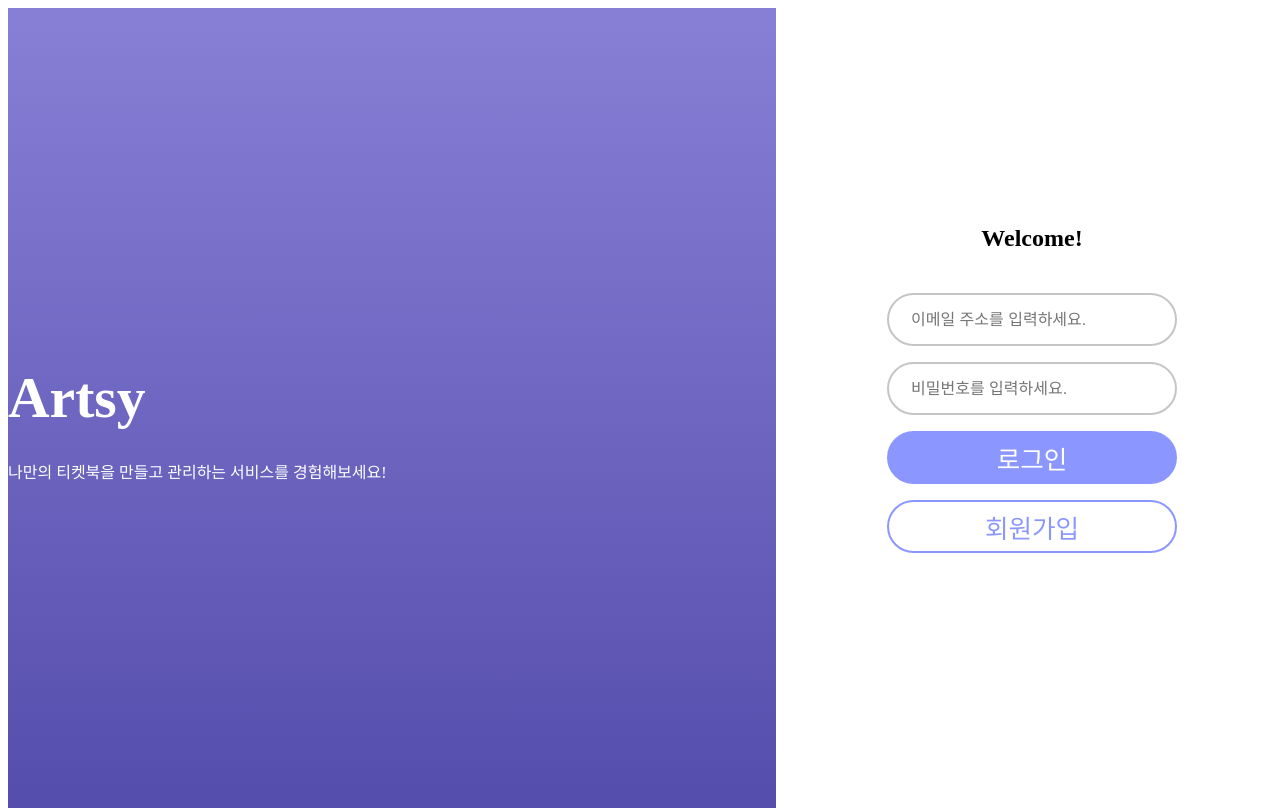
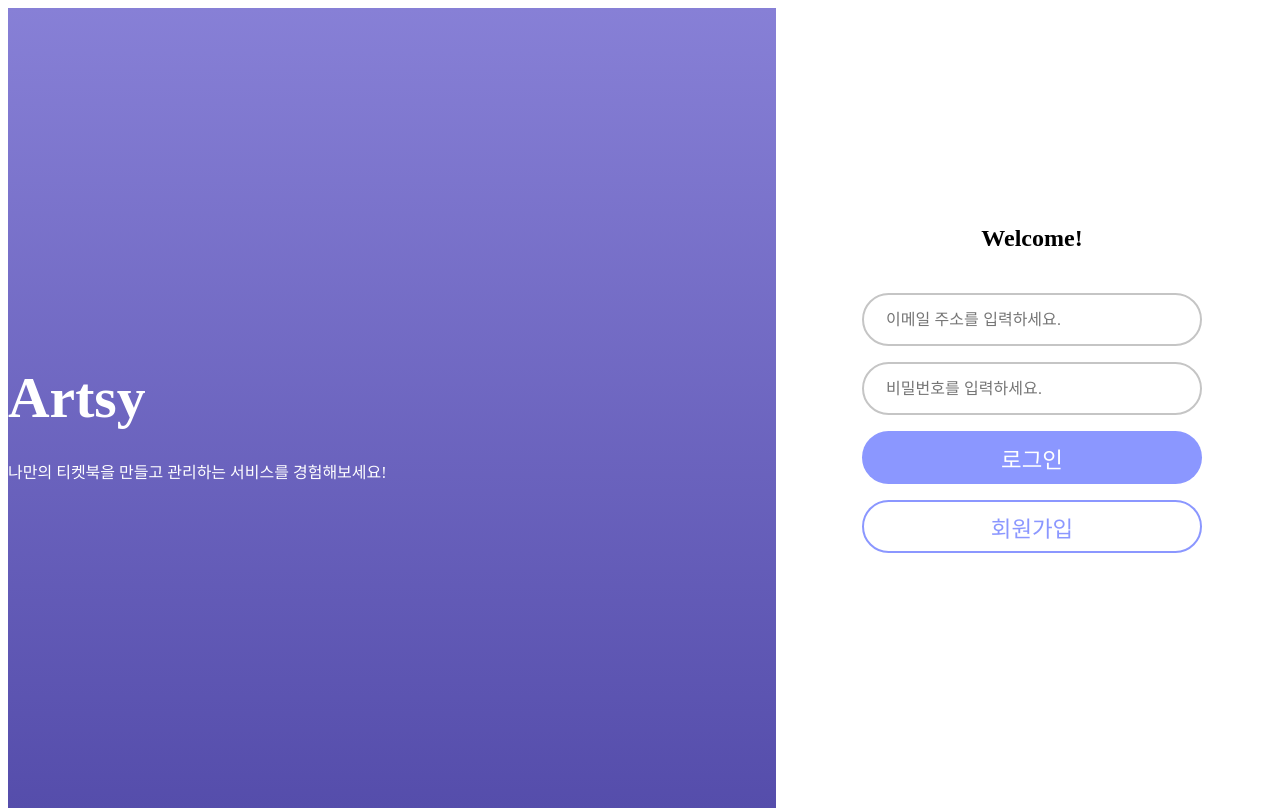
Before and after one commit to seohyun-song/Artsy, a React (Vite) app: page /signin in a window 1280 px wide. Built offline with nearby package versions, Linux system fonts and the light colour scheme.

Commit message:
Feat. SignIn에 적용된 레이아웃을 SplitLayout 컴포넌트로 분리

```diff
--- /dev/null
+++ b/src/components/SplitLayout/SplitLayout.jsx
@@ -0,0 +1,12 @@
+import * as S from './SplitLayout.styles';
+
+const SplitLayout = ({ children, leftCss, rightCss }) => {
+    return (
+        <S.Background>
+            <S.Left $css={leftCss} />
+            {children}
+            <S.Right $css={rightCss} />
+        </S.Background>
+    );
+};
+export default SplitLayout;
--- /dev/null
+++ b/src/components/SplitLayout/SplitLayout.styles.js
@@ -0,0 +1,19 @@
+import styled from 'styled-components';
+const Background = styled.div`
+    width: 100%;
+    height: 100%;
+    position: absolute;
+    z-index: -2;
+    display: grid;
+    grid-template-columns: 1fr minmax(min-content, 1280px) 1fr;
+`;
+const Left = styled.div`
+    width: 100%;
+    ${({ $css }) => $css}
+`;
+const Right = styled.div`
+    width: 100%;
+    ${({ $css }) => $css}
+`;
+
+export { Background, Left, Right };
--- a/src/pages/Signin/Signin.jsx
+++ b/src/pages/Signin/Signin.jsx
@@ -1,9 +1,10 @@
 import { useTheme } from 'styled-components';
 import * as S from './Signin.styles';
 import Input from '@components/@common/Input/Input';
-import { useState } from 'react';
+import { useMemo, useState } from 'react';
 import useLoginQuery from '@hooks/@queries/useLoginQuery';
 import { useNavigate } from 'react-router-dom';
+import SplitLayout from '../../components/SplitLayout/SplitLayout';
 
 const Signin = () => {
     const navigate = useNavigate();
@@ -27,9 +28,12 @@ const Signin = () => {
         navigate('../register');
     };
     const theme = useTheme();
+    const leftBgColor = useMemo(
+        () => 'background: linear-gradient(180deg, rgba(105, 96, 204, 0.8) 0%, #554dab 100%)',
+        []
+    );
     return (
-        <S.Background>
-            <S.Left></S.Left>
+        <SplitLayout leftCss={leftBgColor}>
             <S.SignInContainer>
                 <S.Introduction $theme={theme}>
                     <h2>Artsy</h2>
@@ -37,7 +41,7 @@ const Signin = () => {
                 </S.Introduction>
                 <S.SignInContent $theme={theme}>
                     <S.loginTitle>Welcome!</S.loginTitle>
-                    <S.loginForm onSubmit={handleSubmit}>
+                    <S.loginForm onSubmit={handleSubmit} $theme={theme}>
                         <Input
                             placeholder="이메일 주소를 입력하세요."
                             id="email"
@@ -70,8 +74,7 @@ const Signin = () => {
                     </S.RegisterButton>
                 </S.SignInContent>
             </S.SignInContainer>
-            <S.Right></S.Right>
-        </S.Background>
+        </SplitLayout>
     );
 };
 export default Signin;
--- a/src/pages/Signin/Signin.styles.js
+++ b/src/pages/Signin/Signin.styles.js
@@ -1,27 +1,11 @@
 import styled from 'styled-components';
 import Button from '../../components/@common/Button/Button';
-import { maxWidth } from '../../components/@common/Container/Container.styls';
-const Background = styled.div`
-    width: 100%;
-    height: 100%;
-    position: absolute;
-    z-index: -2;
-    display: grid;
-    grid-template-columns: 1fr minmax(min-content, 1280px) 1fr;
-`;
-const Left = styled.div`
-    width: 100%;
-    background: linear-gradient(180deg, rgba(105, 96, 204, 0.8) 0%, #554dab 100%);
-`;
-const Right = styled.div`
-    width: 100%;
-`;
+
 const SignInContainer = styled.div`
     display: flex;
     align-items: center;
     justify-content: center;
 `;
-
 const Introduction = styled.div`
     display: none;
     height: 100%;
@@ -39,8 +23,11 @@ const Introduction = styled.div`
     }
 `;
 const SignInContent = styled.div`
+    box-sizing: border-box;
     width: 100%;
     height: 100%;
+    padding: 20px;
+
     display: flex;
     flex-direction: column;
     justify-content: center;
@@ -54,39 +41,37 @@ const loginTitle = styled.h2`
     margin-bottom: 2.6rem;
 `;
 const loginForm = styled.form`
-    max-width: 290px;
     width: 100%;
+    max-width: 480px;
+
     display: grid;
     grid-template-rows: 57px 57px 53px;
     grid-gap: 12px;
     margin-bottom: 16px;
+    ${({ $theme }) => $theme.media.labtop} {
+        max-width: 340px;
+    }
 `;
 const SignInButton = styled(Button)`
     border-radius: 100px;
     height: 53px;
+    font-size: 1.4rem;
 `;
 const RegisterButton = styled(Button)`
     border-radius: 100px;
+
     width: 100%;
     height: 53px;
-    max-width: 290px;
+    max-width: 480px;
+    font-size: 1.4rem;
+
     color: ${({ $theme }) => $theme.colors.point1};
     background: #fff;
     margin-bottom: 3.6rem;
 
     border: 2px solid ${({ $theme }) => $theme.colors.point1};
     ${({ $theme }) => $theme.media.labtop} {
+        max-width: 340px;
     }
 `;
-export {
-    Background,
-    Left,
-    Right,
-    SignInContainer,
-    Introduction,
-    SignInContent,
-    loginTitle,
-    loginForm,
-    SignInButton,
-    RegisterButton,
-};
+export { SignInContainer, Introduction, SignInContent, loginTitle, loginForm, SignInButton, RegisterButton };
```
